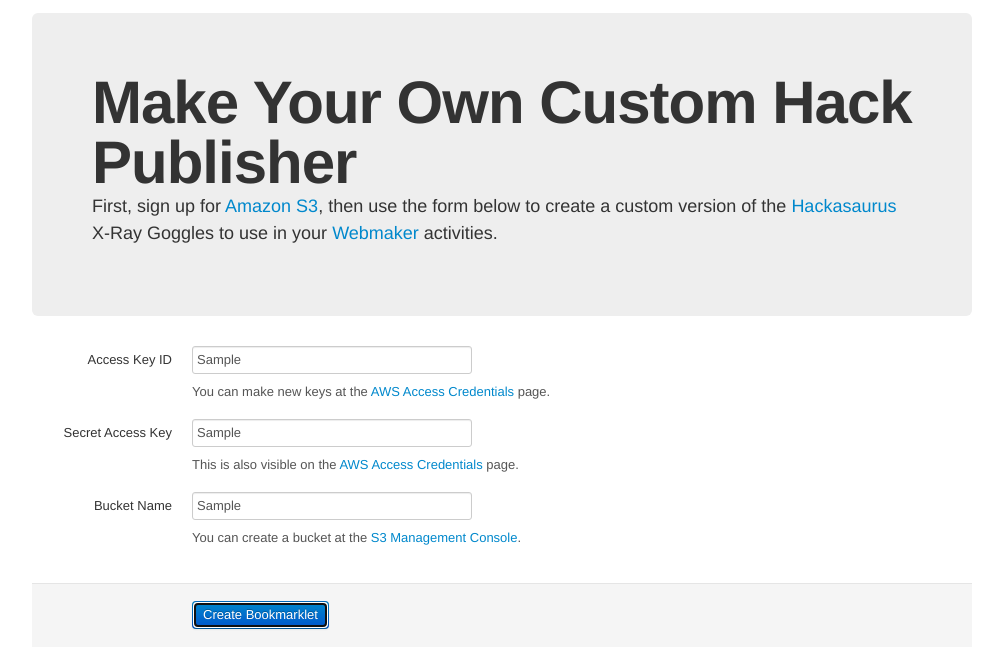
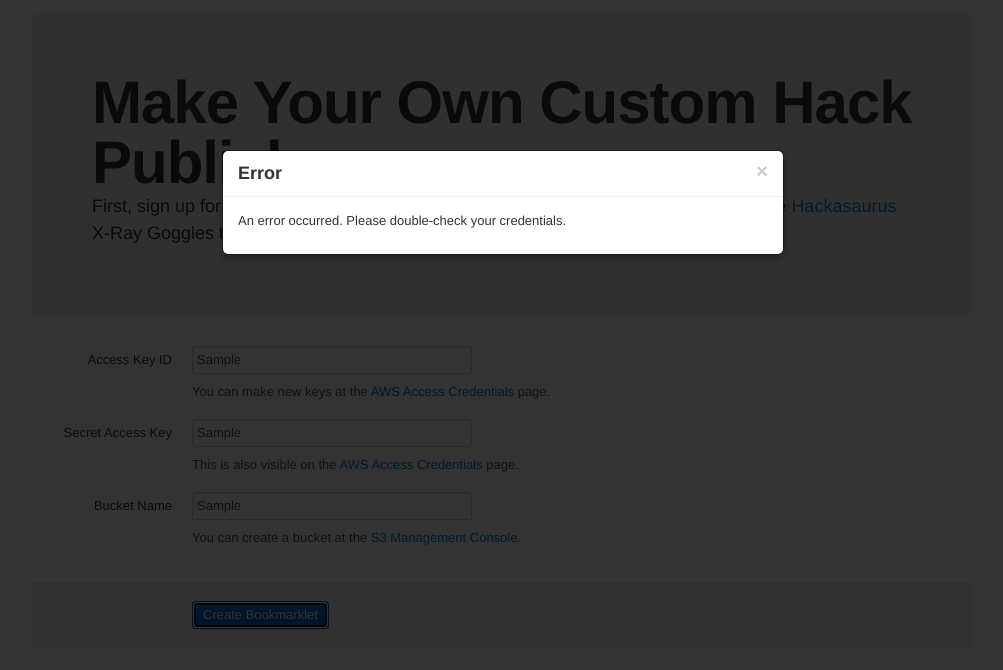
Before and after one commit to toolness/custom-hackpub, a website: page static/index.html in a window 1280 px wide. Both pictures are taken after typing "Sample", "Sample", "Sample" into the empty fields and a click on the button "Create Bookmarklet". Shown: the whole page, without its empty margins (138-1141 px from the left). Drawn offline with Linux system fonts and the light colour scheme; no server answers.

Commit message:
use bootstrap modals

```diff
--- a/static/index.html
+++ b/static/index.html
@@ -61,13 +61,26 @@
         Bookmarklet</button>
     </div>
   </form>
-  <div id="result" style="display: none">
-    <p>Your custom X-Ray Goggles bookmarklet is here:</p>
-    <p><a href="#" class="btn btn-success" id="bookmarklet"></a></p>
-    <p>Drag it to your bookmarks bar and start webmaking!</p>
+  <div class="modal hide fade" id="progress">
+    <div class="modal-header">
+      <button type="button" class="close" data-dismiss="modal">×</button>
+      <h3></h3>
+    </div>
+    <div class="modal-body">
+      <img src="throbber.gif" class="throbber">
+      <div class="failure">
+        <p>An error occurred. Please double-check your credentials.</p>
+      </div>
+      <div class="success">
+        <p>Your custom X-Ray Goggles bookmarklet is here:</p>
+        <p><a href="#" class="btn btn-success bookmarklet"></a></p>
+        <p>Drag it to your bookmarks bar and start webmaking!</p>
+      </div>
+    </div>
   </div>
 </div>
 <script src="jquery.min.js"></script>
+<script src="bootstrap/js/bootstrap.min.js"></script>
 <script>
 var PUBLISHER_BASE_URL = location.protocol + "//" + location.host + "/";
 var GOGGLES_BASE_URL = "http://dev-goggles.hksr.us/";
@@ -89,11 +102,17 @@
 }
 
 $("#create-bookmarklet").submit(function() {
-  var form = this;
-  var result = $("#result");
-  var key = $("#aws-key", this).val();
-  var secret = $("#aws-secret", this).val();
-  var bucket = $("#s3-bucket", this).val();
+  var dialog = $("#progress");
+  var success = $(".success", dialog);
+  var failure = $(".failure", dialog);
+  var bookmarklet = $("a.bookmarklet", dialog);
+  var throbber = $(".throbber", dialog);
+  var dialogTitle = $("h3", dialog);
+
+  var form = $(this);
+  var key = $("#aws-key", form).val();
+  var secret = $("#aws-secret", form).val();
+  var bucket = $("#s3-bucket", form).val();
 
   if (!(key && secret && bucket)) {
     alert("Please fill out all the form fields.");
@@ -105,24 +124,36 @@
     secret: secret,
     bucket: bucket
   });
-  testPublish(hackpubURL, function(err) {
+
+  var req = testPublish(hackpubURL, function(err) {
+    dialog.unbind('hide');
+    throbber.hide();
     if (err) {
-      alert("An error occurred. Please double-check your credentials.");
-      $(form).slideDown();
+      if (err.reason == "abort")
+        return;
+      dialogTitle.text("Error");
+      failure.slideDown();
     } else {
-      $("#bookmarklet")
+      dialogTitle.text("Success");
+      bookmarklet
         .attr("href", getBookmarkletURL(GOGGLES_BASE_URL, hackpubURL))
         .text(bucket + " Web X-Ray Goggles");
-      $(result).slideDown();
+      success.slideDown();
     }
   });
-  $(form).slideUp("slow");
+
+  dialog.modal();
+  dialog.bind('hide', function() { req.abort(); });
+  dialogTitle.text("Creating Bookmarklet\u2026");
+  success.hide();
+  throbber.show();
+  failure.hide();
 
   return false;
 });
 
 function testPublish(hackpubURL, cb) {
-  jQuery.ajax({
+  return jQuery.ajax({
     type: 'POST',
     url: hackpubURL + 'publish',
     data: {
@@ -131,8 +162,11 @@
     },
     crossDomain: true,
     timeout: 8000,
-    error: function(req) {
-      cb("error - " + req.status);
+    error: function(req, reason) {
+      cb({
+        status: req.status,
+        reason: reason
+      });
     },
     success: function(data) {
       if (typeof(data) == 'string')
```
Also changed, not shown: static/throbber.gif (added).
